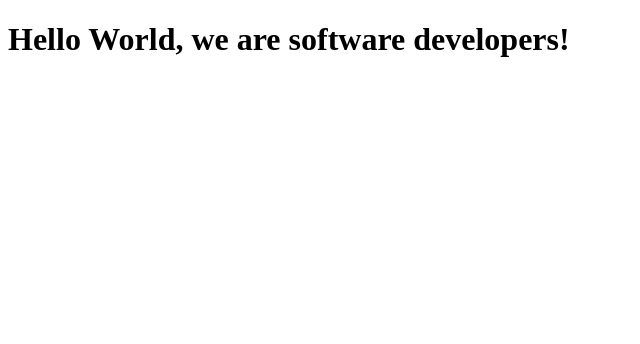
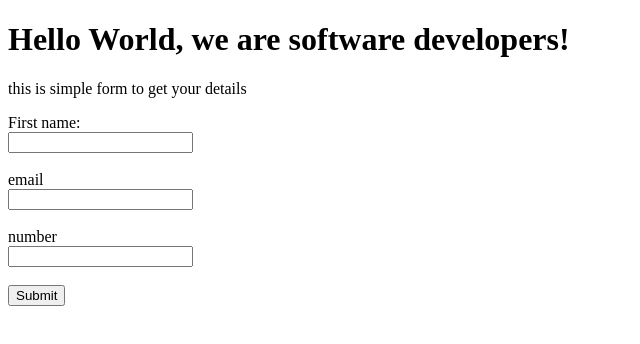
Before and after one commit to 0sugo/joseck_aimable, a plain HTML site: page index.html in a window 1280 px wide. Shown: the whole page, without its empty margins (0-640 px from the left). Drawn offline with Linux system fonts and the light colour scheme.

Commit message:
aimable1

```diff
--- a/index.html
+++ b/index.html
@@ -9,8 +9,17 @@
 
 <body>
   <script src="https://cdn.freecodecamp.org/testable-projects-fcc/v1/bundle.js"></script>
-  <h1>Hello World, we are software developers!</h1>
-
+  <h1 id="title"> Hello World, we are software developers!</h1>
+  <p>this is simple form to get your details</p>
+  <form action="" id="survey-form">
+    <label for="name">First name:</label><br>
+    <input type="text" id="name" value=""><br><br>
+    <label for="email">email</label><br>
+    <input type="email" id="email" value=""><br><br>
+    <label for="number">number</label><br>
+    <input type="tel" id="number" value=""><br><br>
+    <input type="submit" value="Submit">
+  </form>
   <!--
 
     Hello Camper!
```
